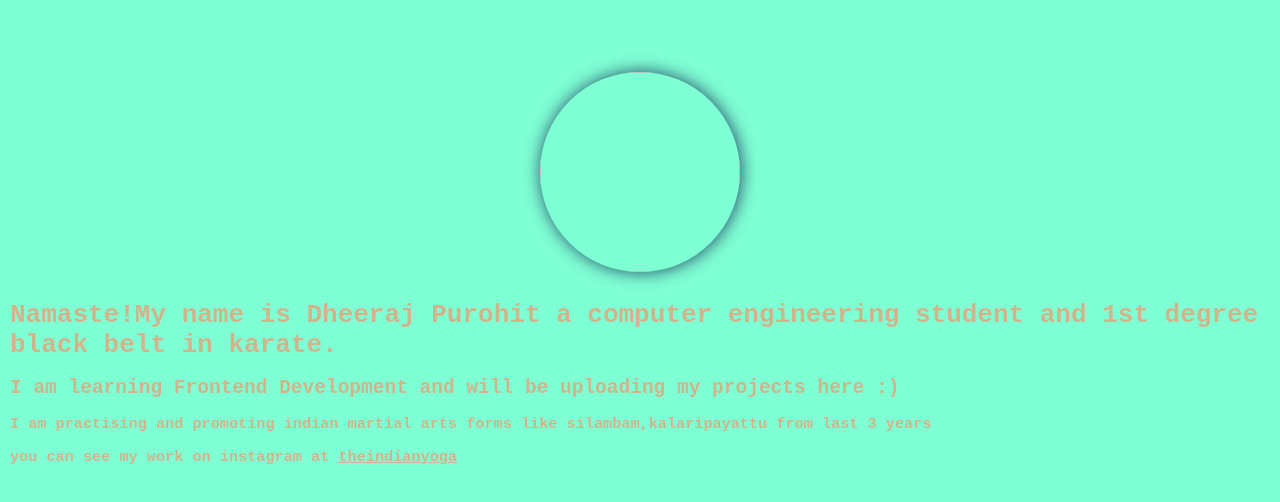
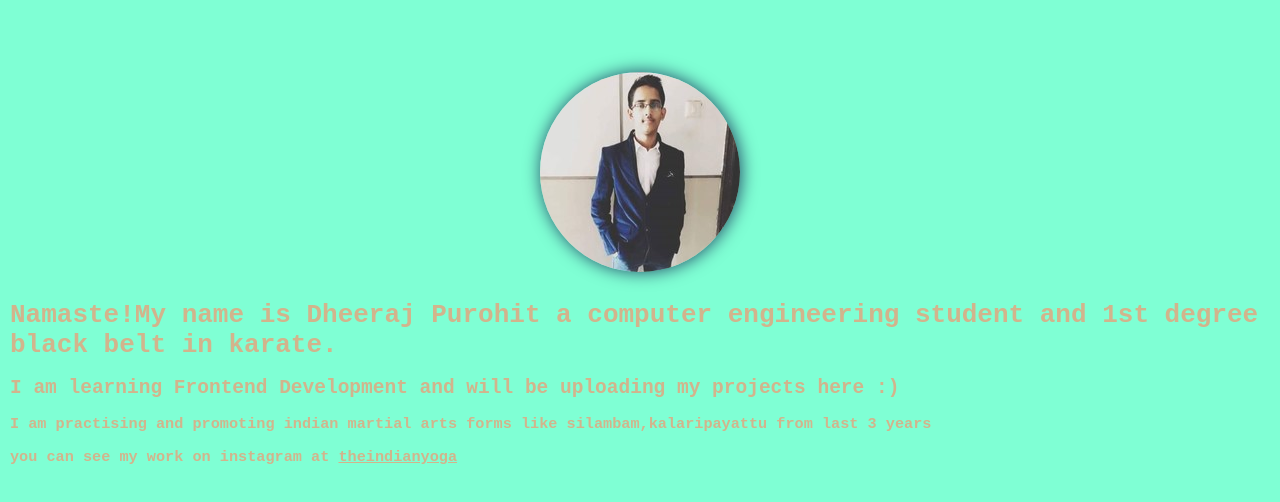
Before and after one commit to purohitdheeraj-svg/myportfolio, a plain HTML site: page index.html in a window 1280 px wide. Shown: the part 138-640 px from the top of the page. Drawn offline with Linux system fonts and the light colour scheme.

Commit message:
first commit

```diff
--- a/index.html
+++ b/index.html
@@ -9,7 +9,7 @@
 
     <body>
         <header class="site-header">
-            <img class="profile-pic" src="Dheeraj Purohit.jpg">
+            <img class="profile-pic" src="Dheeraj-Purohit.jpg">
             <div class="site-header-content">
             <h1>
                 Namaste!My name is Dheeraj Purohit a computer engineering student and 1st degree black belt in karate.
```
Also changed, not shown: 1 other file.
